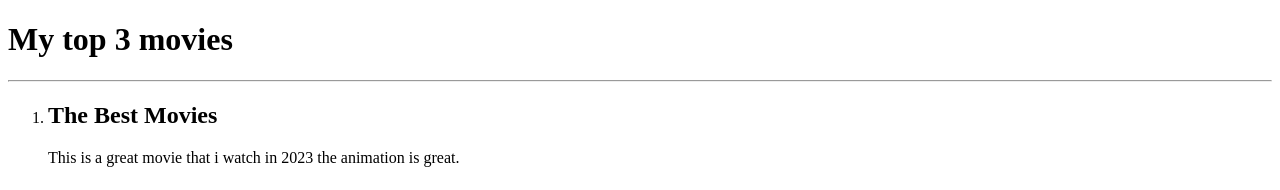
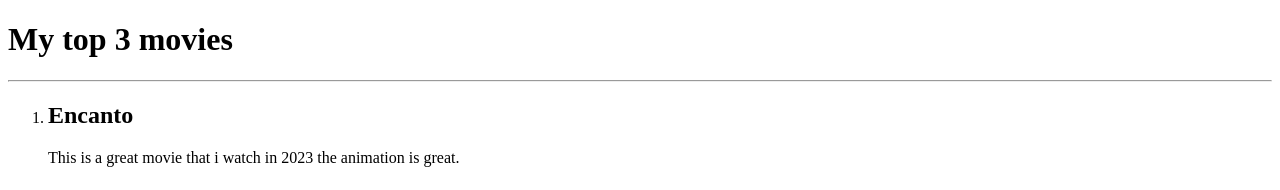
Before and after one commit to Albertovdc/movies_ranking, a plain HTML site: page index.html in a window 1280 px wide. Shown: the top 190 px of the page. Drawn offline with Linux system fonts and the light colour scheme.

Commit message:
Update index.html

```diff
--- a/index.html
+++ b/index.html
@@ -11,7 +11,7 @@
     <main>
       <ol>
         <li>
-          <h2>The Best Movies</h2>
+          <h2>Encanto</h2>
           <p>This is a great movie that i watch in 2023 the animation is great.</p>
         </li>
         <li>
```
